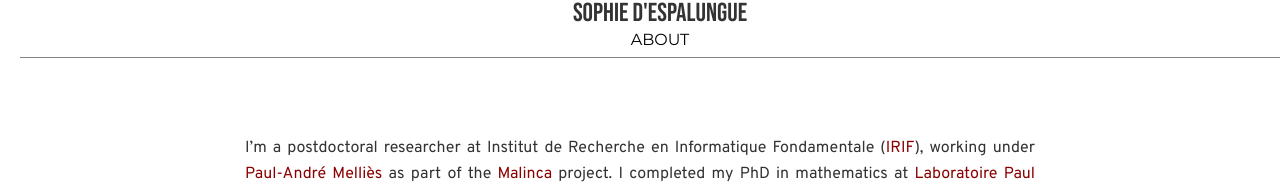
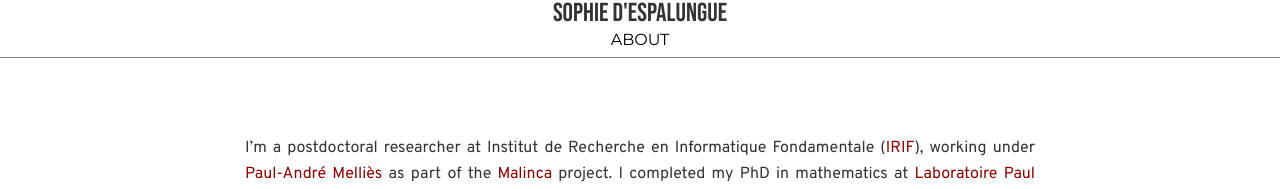
Before and after one commit to sdspmon/math, a Jekyll site: the page built from index.md, in a window 1280 px wide. Shown: the top 189 px of the page. Built offline with Jekyll 4.4.1, drawn with Linux system fonts in a browser that asks for light colours; formulas are drawn with MathJax 3.

Commit message:
Update custom.css

```diff
--- a/assets/css/custom.css
+++ b/assets/css/custom.css
@@ -260,8 +260,6 @@ body {
     width: 100%;
     color: #333;
     background-color: #fff;
-    padding-left: 20px;
-    padding-right: 20px;
 }
 /* Ajouter display:flex; à body si problème de sidebar */
 
```
